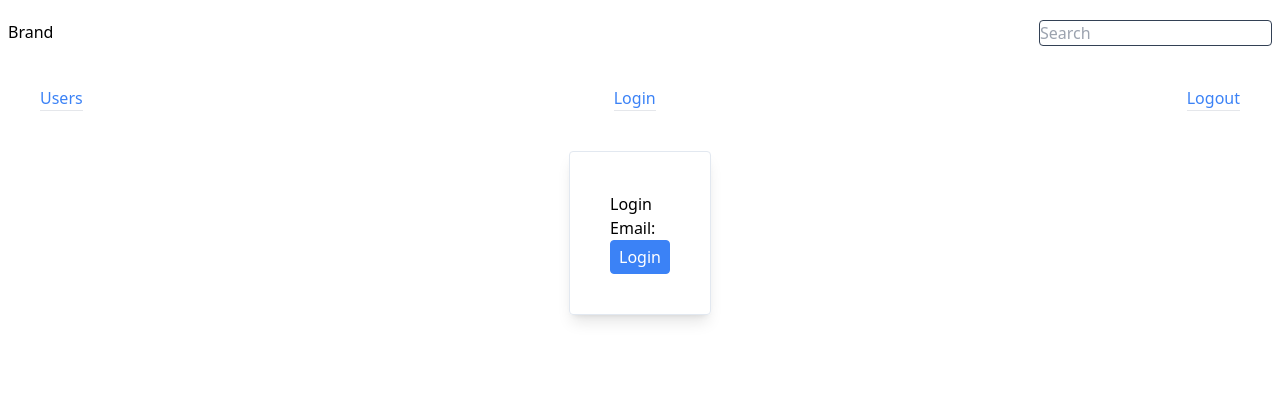
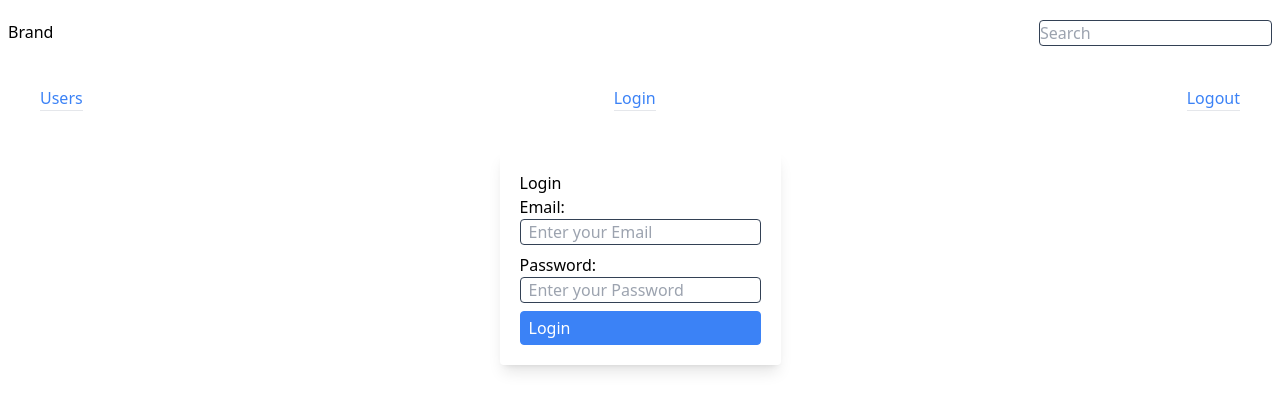
Before and after one commit to christotanes/postgresql-react-ts-tailwind-redux, a React (Vite) app: page /login in a window 1280 px wide. Shown: the top 410 px of the page. Built offline with nearby package versions, Linux system fonts and the light colour scheme; no server answers.

Commit message:
Add input fields for LoginPage

```diff
--- a/src/pages/LoginPage.tsx
+++ b/src/pages/LoginPage.tsx
@@ -4,10 +4,21 @@ export default function LoginPage() {
   // const handleClick = () => {};
   return (
     <div className="w-full flex align-middle justify-items-center">
-      <div className="m-auto border border-slate-200 p-10 rounded shadow-lg">
-        <form>
+      <div className="mx-auto border-1 border-slate-200 p-5 rounded shadow-lg">
+        <form className="w-full flex flex-col">
           <h3>Login</h3>
           <label>Email:</label>
+          <input
+            className="border border-slate-700 mb-2 rounded pl-2"
+            type="email"
+            placeholder="Enter your Email"
+          />
+          <label>Password:</label>
+          <input
+            className="border border-slate-700 mb-2 rounded pl-2"
+            type="password"
+            placeholder="Enter your Password"
+          />
           <Button rounded primary>
             Login
           </Button>
```
